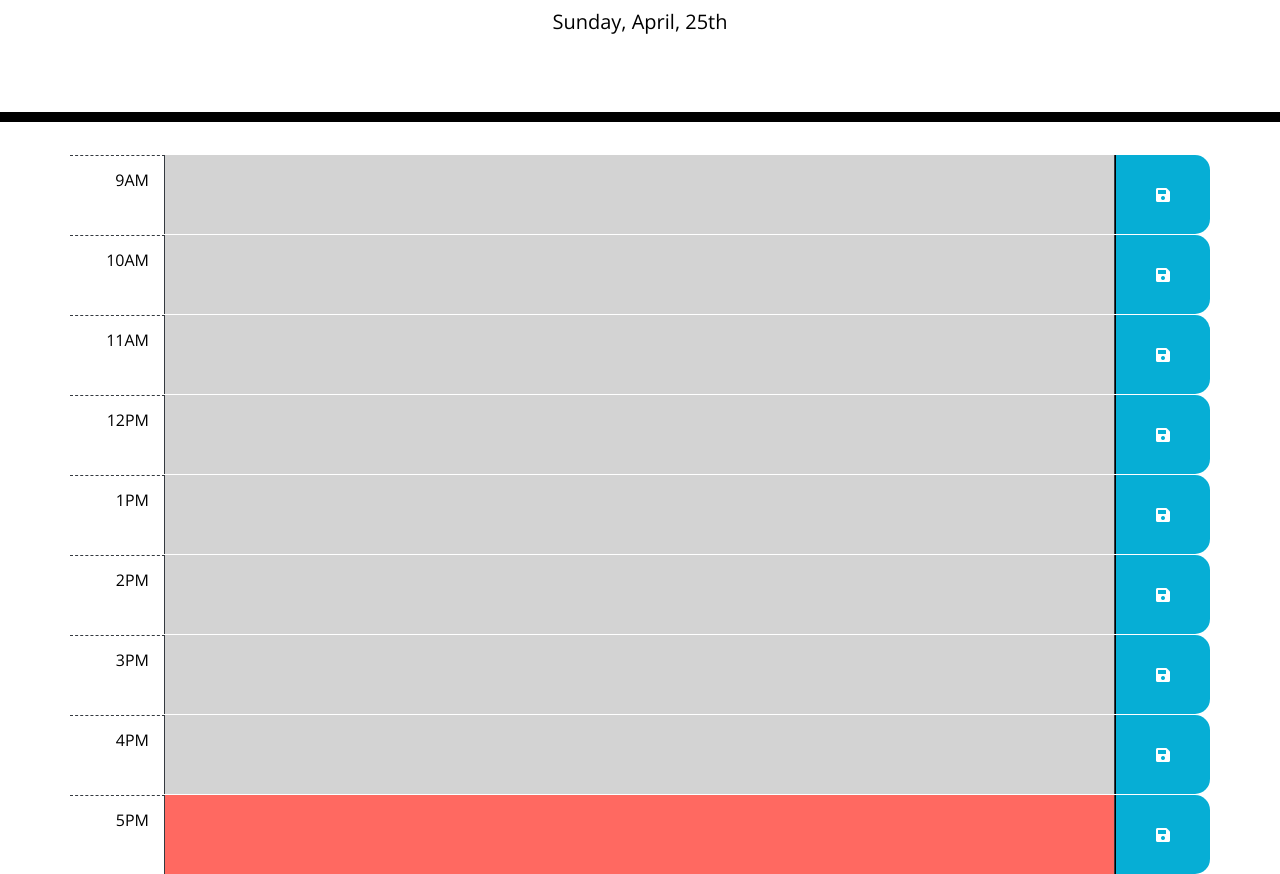
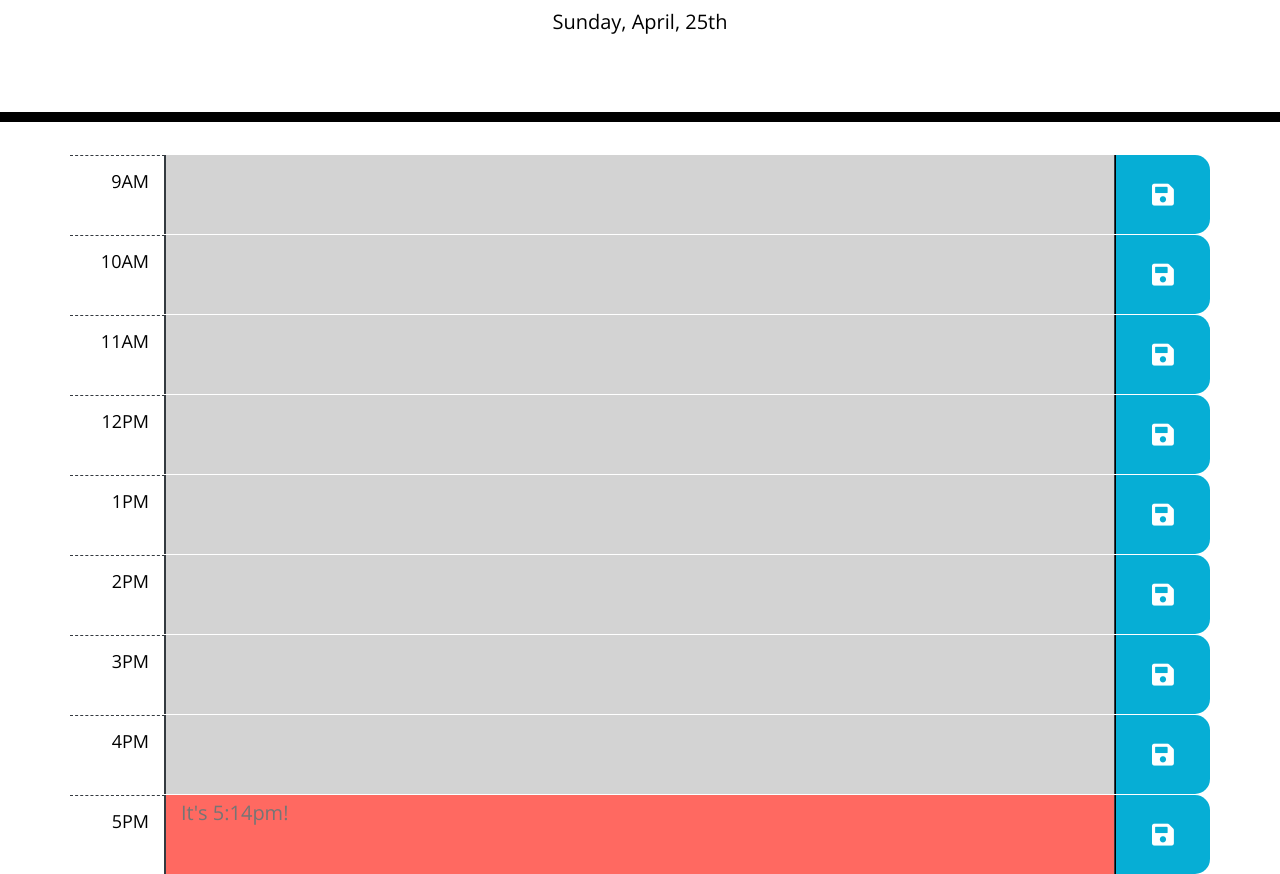
Before and after one commit to aweghorst/day-planner-pro, a plain HTML site: page index.html in a window 1280 px wide. Shown: the part 182-1056 px from the top of the page. Drawn offline with nearby package versions, Linux system fonts and the light colour scheme.

Commit message:
added ability to edit tasks and save in localstorage

```diff
--- a/assets/css/style.css
+++ b/assets/css/style.css
@@ -1,19 +1,24 @@
 
 body {
   font-family: 'Open Sans', sans-serif;
-  font-size: 16px;
+  font-size: 18px;
   line-height: 1;
 }
 
-/*textarea{
+
+textarea{
   background: transparent;
   border: none;
   resize: none;
   color: #000000;
   border-left: 1px solid black;
   padding: 10px;
+  font-size:20px
 }
-*/
+
+.container{
+  background: transparent;
+}
 
 .jumbotron {
   text-align: center;
@@ -23,25 +28,20 @@ body {
   border-bottom: 10px solid black;
 }
 
-.container {
+
+.time-block{
+  text-align: center;
 }
 
-/*
 .description{
   white-space: pre-wrap;
 }
-*/
-
-.time-block{
-  border-radius: 0px 15px 15px 0;
-  height:100%;
-}
 
 .row {
-  display:flex;
   white-space: pre-wrap;
   height: 80px;
   border-top: 1px solid white;;
+
 }
 
 .hour {
@@ -72,12 +72,19 @@ body {
   border-bottom-right-radius: 15px;
   background-color: #06AED5;
   color: white;
-  height:100%;
+  font-size: 25px;
+}
 
-
+.saveBtn i {
+  padding: 24px;
 }
 
 .saveBtn i:hover {
-  font-size: 20px;
-  transition: all .3s ease-in-out;
+  font-size: 30px;
+  transition: all .2s ease-in-out;
+  color: black;
 }
+
+.dim {
+  opacity: 40%;
+}
--- a/assets/js/script.js
+++ b/assets/js/script.js
@@ -1,10 +1,23 @@
+
+//Variables
+var $text9AM = $("#time9");
+var $text10AM = $("#time10");
+var $text11AM = $("#time11");
+var $text12PM = $("#time12");
+var $text1PM = $("#time13");
+var $text2PM = $("#time14");
+var $text3PM = $("#time15");
+var $text4PM = $("#time16");
+var $text5PM = $("#time17");
+
 //Display Current Date
 var dateDisplay = moment().format("dddd, MMMM, Do");
 $("#currentDay").text(dateDisplay);
 
 
-//STYLEROW FUNCTION
+//Function to style the rows based on relation to current time
 function styleRow(currentHour, hour, id) {
+  //sets the value of hour to the position in the loop
   var hour = i;
   //Used to create a variable to dynamically fill in the correct element id in the for loop.
   var id = "#time" + i;
@@ -18,6 +31,7 @@ function styleRow(currentHour, hour, id) {
     $(id).addClass('future');
   } else {
     $(id).addClass('present');
+    $(id).attr("placeholder", "It's " + moment().format('h:mma') + "!");
   }
 }
 
@@ -26,8 +40,46 @@ for (var i = 9; i < 18; i++) {
   styleRow();
 }
 
+
+//Styling for Task Edit
+//textarea click btn highlight
+$("textarea").on("click", function () {
+  var activeEl = $(this).parent();
+  var inactiveEl = activeEl.siblings();
+  inactiveEl.addClass('dim');
+});
+
+//Save Button Hovered
+$(".saveBTN").hover(function () {
+  $(".saveBTN").addClass('.saveBtn i:hover');
+});
+
 //Save Button Clicked
+$("i").on("click", function () {
 
-//Save to Local Storage
+  //removes fade
+  var fadeBack = $(this).parent().parent().siblings();
+  fadeBack.removeClass('dim');
+
+  //save items in the local storage
+  localStorage.setItem("9AM", ($text9AM.val()))
+  localStorage.setItem("10AM", ($text10AM.val()))
+  localStorage.setItem("11AM", ($text11AM.val()))
+  localStorage.setItem("12AM", ($text12PM.val()))
+  localStorage.setItem("1PM", ($text1PM.val()))
+  localStorage.setItem("2PM", ($text2PM.val()))
+  localStorage.setItem("3PM", ($text3PM.val()))
+  localStorage.setItem("4PM", ($text4PM.val()))
+  localStorage.setItem("5PM", ($text5PM.val()))
+});
 
 //Load from Local Storage
+$("#text9AM").append(localStorage.getItem("9AM"));
+$("#text10AM").append(localStorage.getItem("10AM"));
+$("#text11AM").append(localStorage.getItem("11AM"));
+$("#text12PM").append(localStorage.getItem("12AM"));
+$("#text1PM").append(localStorage.getItem("13PM"));
+$("#text2PM").append(localStorage.getItem("14PM"));
+$("#text3PM").append(localStorage.getItem("15PM"));
+$("#text4PM").append(localStorage.getItem("16PM"));
+$("#text5PM").append(localStorage.getItem("17PM"));
--- a/index.html
+++ b/index.html
@@ -18,56 +18,56 @@
 
 <body>
   <header class="jumbotron">
-    <h1 class="display-3">Work Day Scheduler</h1>
+    <h1 class="display-3">Day Planner Pro</h1>
     <p class="lead">A simple calendar app for scheduling your work day</p>
     <p id="currentDay" class="lead"></p>
   </header>
   <div class="container">
     <!-- Timeblocks go here -->
-    <div class="row time-block">
+    <div class="row class9">
       <div class="col-1 text-right hour border-right border-dark pt-3">9AM</div>
-      <div id="time9" class="col-10 text-left border-right border-dark pt-2"></div>
-      <div class="col-1 fas fa-save saveBtn text-center justify-content-center align-items-center"></div>
+      <textarea id="time9" class="col-10 description text-left time-block border-right border-dark pt-2"></textarea>
+      <div class="col-1 saveBtn justify-content-center align-items-center"><i class="fas fa-save"></i></div>
     </div>
-    <div class="row time-block">
+    <div class="row class10">
       <div class="col-1 text-right hour border-right border-dark pt-3">10AM</div>
-      <div id="time10" class="col-10 text-left border-right border-dark pt-2"></div>
-      <div class="col-1 fas fa-save saveBtn text-center justify-content-center align-items-center"></div>
+      <textarea id="time10" class="col-10 text-left time-block border-right border-dark pt-2"></textarea>
+      <div class="col-1 saveBtn justify-content-center align-items-center"><i class="fas fa-save"></i></div>
     </div>
-    <div class="row time-block">
+    <div class="row class11">
       <div class="col-1 text-right hour border-right border-dark pt-3">11AM</div>
-      <div id="time11" class="col-10 text-left border-right border-dark pt-2"></div>
-      <div class="col-1 fas fa-save saveBtn text-center justify-content-center align-items-center"></div>
+      <textarea id="time11" class="col-10 text-left time-block border-right border-dark pt-2"></textarea>
+      <div class="col-1 saveBtn justify-content-center align-items-center"><i class="fas fa-save"></i></div>
     </div>
-    <div class="row time-block">
+    <div class="row class12">
       <div class="col-1 text-right hour border-right border-dark pt-3">12PM</div>
-      <div id="time12" class="col-10 text-left border-right border-dark pt-2"></div>
-      <div class="col-1 fas fa-save saveBtn text-center justify-content-center align-items-center"></div>
+      <textarea id="time12" class="col-10 text-left time-block border-right border-dark pt-2"></textarea>
+      <div class="col-1 saveBtn justify-content-center align-items-center"><i class="fas fa-save"></i></div>
     </div>
-    <div class="row time-block">
+    <div class="row class13">
       <div class="col-1 text-right hour border-right border-dark pt-3">1PM</div>
-      <div id="time13" class="col-10 text-left border-right border-dark pt-2"></div>
-      <div class="col-1 fas fa-save saveBtn text-center justify-content-center align-items-center"></div>
+      <textarea id="time13" class="col-10 text-left time-block border-right border-dark pt-2"></textarea>
+      <div class="col-1 saveBtn justify-content-center align-items-center"><i class="fas fa-save"></i></div>
     </div>
-    <div class="row time-block">
+    <div class="row class14">
       <div class="col-1 text-right hour border-right border-dark pt-3">2PM</div>
-      <div id="time14" class="col-10 text-left border-right border-dark pt-2"></div>
-      <div class="col-1 fas fa-save saveBtn text-center justify-content-center align-items-center"></div>
+      <textarea id="time14" class="col-10 text-left time-block border-right border-dark pt-2"></textarea>
+      <div class="col-1 saveBtn justify-content-center align-items-center"><i class="fas fa-save"></i></div>
     </div>
-    <div class="row time-block">
+    <div class="row class15">
       <div class="col-1 text-right hour border-right border-dark pt-3">3PM</div>
-      <div id="time15" class="col-10 text-left border-right border-dark pt-2"></div>
-      <div class="col-1 fas fa-save saveBtn text-center justify-content-center align-items-center"></div>
+      <textarea id="time15" class="col-10 text-left time-block border-right border-dark pt-2"></textarea>
+      <div class="col-1 saveBtn justify-content-center align-items-center"><i class="fas fa-save"></i></div>
     </div>
-    <div class="row time-block">
+    <div class="row class16">
       <div class="col-1 text-right hour border-right border-dark pt-3">4PM</div>
-      <div id="time16" class="col-10 text-left border-right border-dark pt-2"></div>
-      <div class="col-1 fas fa-save saveBtn text-center justify-content-center align-items-center"></div>
+      <textarea id="time16" class="col-10 text-left time-block border-right border-dark pt-2"></textarea>
+      <div class="col-1 saveBtn justify-content-center align-items-center"><i class="fas fa-save"></i></div>
     </div>
-    <div class="row time-block">
+    <div class="row class17">
       <div class="col-1 text-right hour border-right border-dark pt-3">5PM</div>
-      <div id="time17" class="col-10 text-left border-right border-dark pt-2"></div>
-      <div class="col-1 fas fa-save saveBtn text-center justify-content-center align-items-center"></div>
+      <textarea id="time17" class="col-10 text-left time-block border-right border-dark pt-2"></textarea>
+      <div class="col-1 saveBtn justify-content-center align-items-center"><i class="fas fa-save"></i></div>
     </div>
 
 
```
